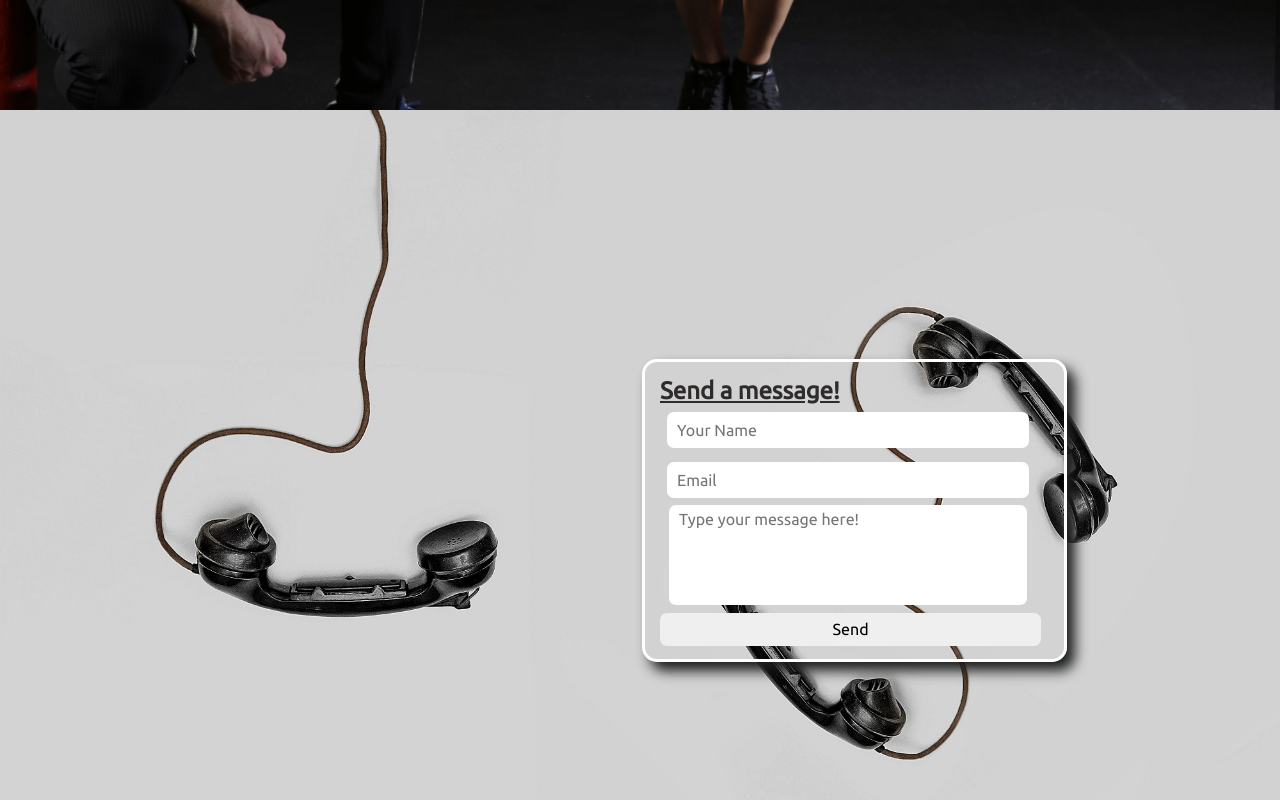
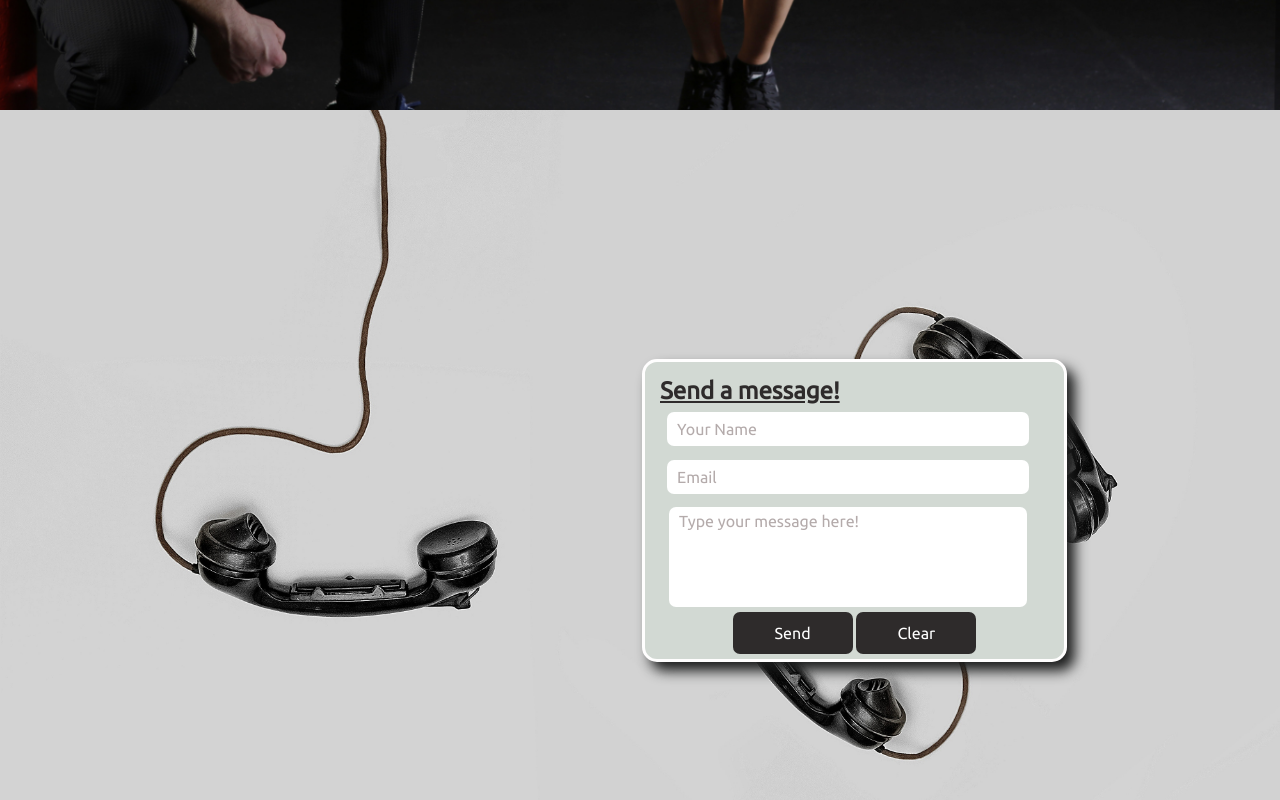
Before and after one commit to Vishal4real/Gym-Website-Static, a plain HTML site: page index.html in a window 1280 px wide. Shown: the part 2290-3090 px from the top of the page. Drawn offline with Linux system fonts and the light colour scheme.

Commit message:
Changes in contact us page

```diff
--- a/css/contact-us.css
+++ b/css/contact-us.css
@@ -13,6 +13,7 @@
     padding: 15px;
     margin: 10px;
     position: absolute;
+    background-color: #d2d9d3;
     right: 203px;
     height: 267px;
     border-radius: 15px;
@@ -25,8 +26,12 @@ input{
     font-size: 1rem;
     border-style: none;
     margin: 7px;
-    line-height: 28px;
+    line-height: 26px;
     width: 348px;
+}
+
+::placeholder{
+    color: rgb(180, 171, 171);
 }
 .textarea{
     display: inline-table;
@@ -44,16 +49,23 @@ input{
 }
 .area{
     padding-left: 9px;
+    line-height: 40px;
 }
 
-.btn-1{
+.btn-1,.btn-2{
     cursor: pointer;
-    width: 98%;
-    border: 1px solid black;
-    height: 33px;
-    margin-top: 8px;
+    height: 42px;
+    margin-top: 5px;
     border-style: none;
     border-radius: 7px;
     font-family: 'Ubuntu', sans-serif;
     font-size: 1rem;
+    padding: 12px;
+    background-color: #2e2b2b;
+    width: 120px;
+    color: white;
+
 }
+.butn{
+    text-align: center;
+}
--- a/index.html
+++ b/index.html
@@ -46,7 +46,10 @@
             <div class="area">
                <textarea class="textarea" placeholder="Type your message here!"></textarea>
             </div>
+            <div class="butn">
             <button class="btn-1" type="submit">Send</button>
+            <button class="btn-2" type="reset">Clear</button>
+         </div>
          </div>
       </section>
       <script src="./Script/script.js"></script>
```
